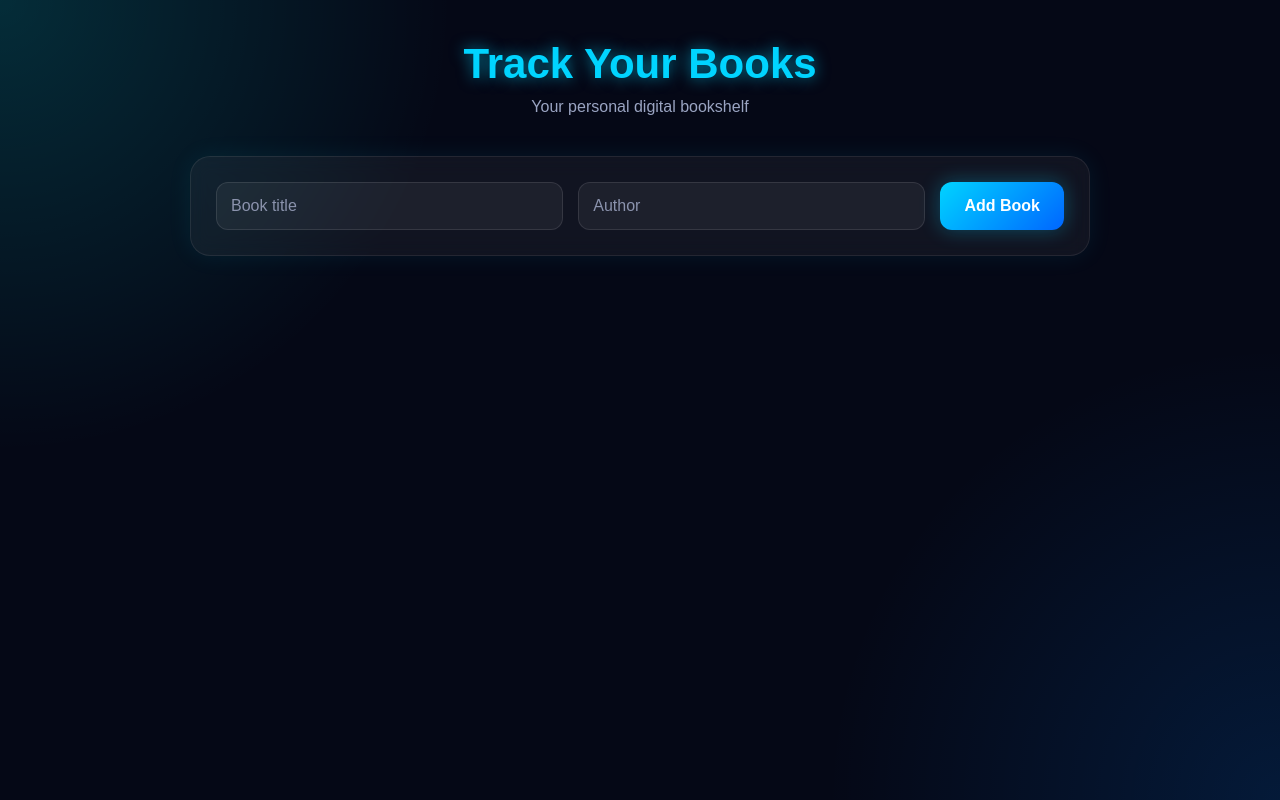
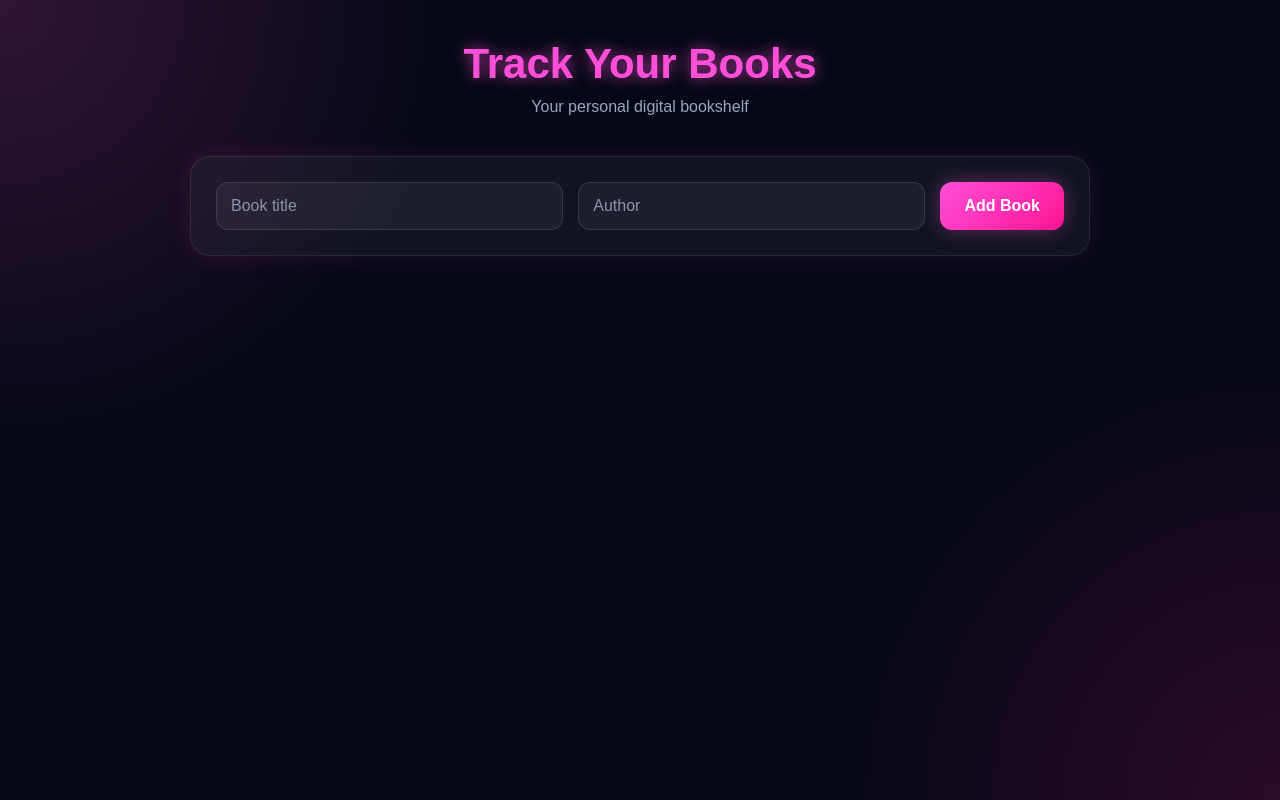
Before and after one commit to Kirstyebbles/bookshelf-backend, a plain HTML site: page bookshelf.html in a window 1280 px wide. Drawn offline with Linux system fonts and the light colour scheme.

Commit message:
Add files via upload

```diff
--- a/bookshelf.html
+++ b/bookshelf.html
@@ -20,8 +20,8 @@
       min-height: 100vh;
       padding: 40px 20px;
       background-image:
-        radial-gradient(circle at top left, rgba(0,255,255,0.15), transparent 30%),
-        radial-gradient(circle at bottom right, rgba(0,128,255,0.15), transparent 30%);
+        radial-gradient(circle at top left, rgba(255,79,216,0.18), transparent 30%),
+        radial-gradient(circle at bottom right, rgba(255,20,147,0.16), transparent 30%);
     }
 
     .container {
@@ -33,8 +33,8 @@
       font-size: 42px;
       margin-bottom: 10px;
       text-align: center;
-      color: #00d4ff;
-      text-shadow: 0 0 15px rgba(0,212,255,0.6);
+      color: #ff4fd8;
+      text-shadow: 0 0 15px rgba(255,79,216,0.7);
     }
 
     p.subtitle {
@@ -50,7 +50,7 @@
       padding: 25px;
       margin-bottom: 40px;
       backdrop-filter: blur(10px);
-      box-shadow: 0 0 25px rgba(0,212,255,0.08);
+      box-shadow: 0 0 25px rgba(255,79,216,0.12);
     }
 
     .form-grid {
@@ -74,7 +74,7 @@
     }
 
     button {
-      background: linear-gradient(135deg, #00d4ff, #0066ff);
+      background: linear-gradient(135deg, #ff4fd8, #ff1493);
       border: none;
       color: white;
       padding: 14px 24px;
@@ -83,12 +83,12 @@
       font-size: 16px;
       font-weight: bold;
       transition: 0.3s;
-      box-shadow: 0 0 20px rgba(0,212,255,0.3);
+      box-shadow: 0 0 20px rgba(255,79,216,0.35);
     }
 
     button:hover {
       transform: translateY(-2px);
-      box-shadow: 0 0 30px rgba(0,212,255,0.5);
+      box-shadow: 0 0 30px rgba(255,79,216,0.55);
     }
 
     #list {
@@ -108,12 +108,12 @@
 
     .book:hover {
       transform: translateY(-4px);
-      box-shadow: 0 0 25px rgba(0,212,255,0.15);
+      box-shadow: 0 0 25px rgba(255,79,216,0.18);
     }
 
     .book h3 {
       margin-bottom: 10px;
-      color: #00d4ff;
+      color: #ff4fd8;
       font-size: 22px;
     }
 
```
